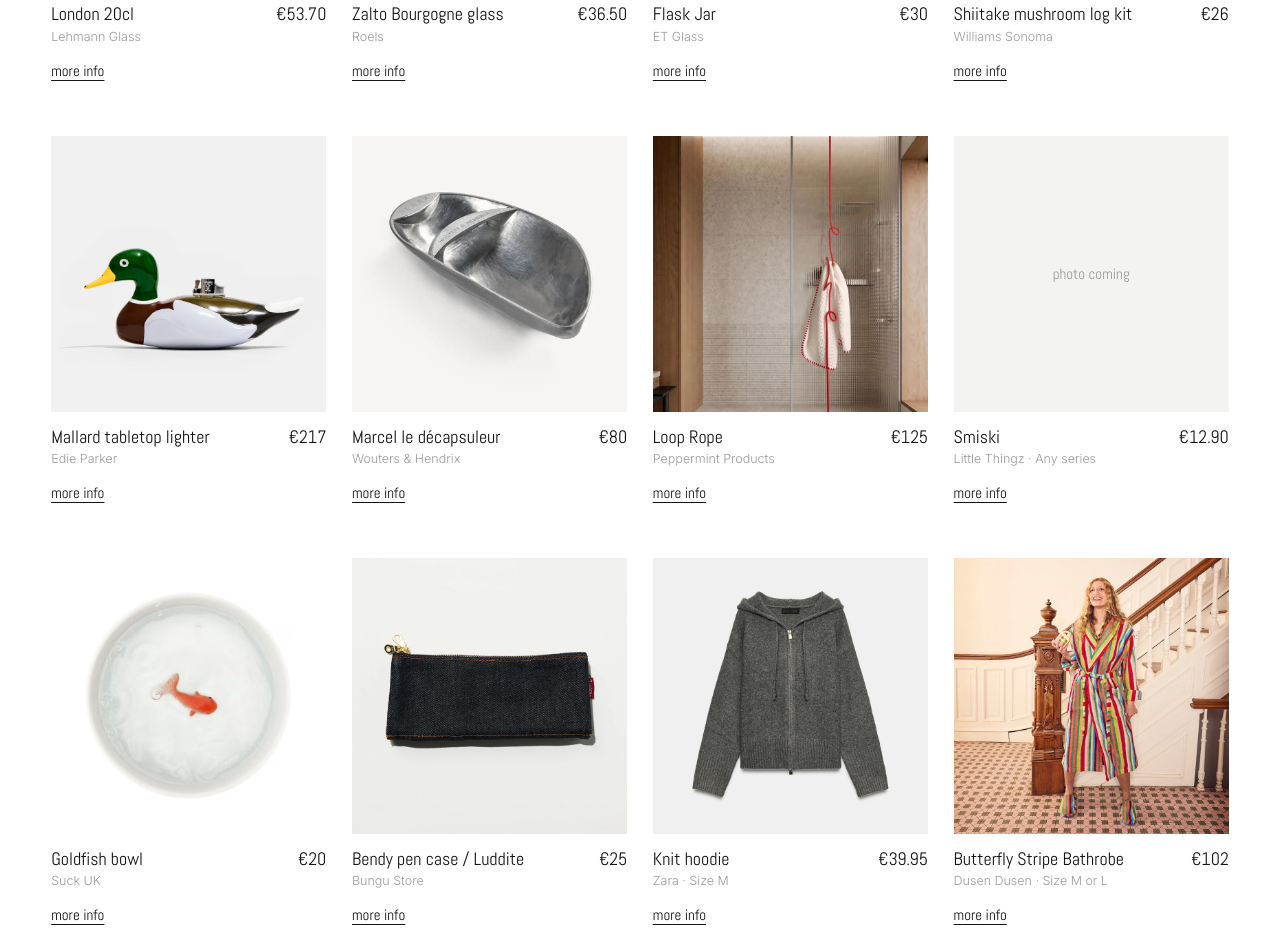
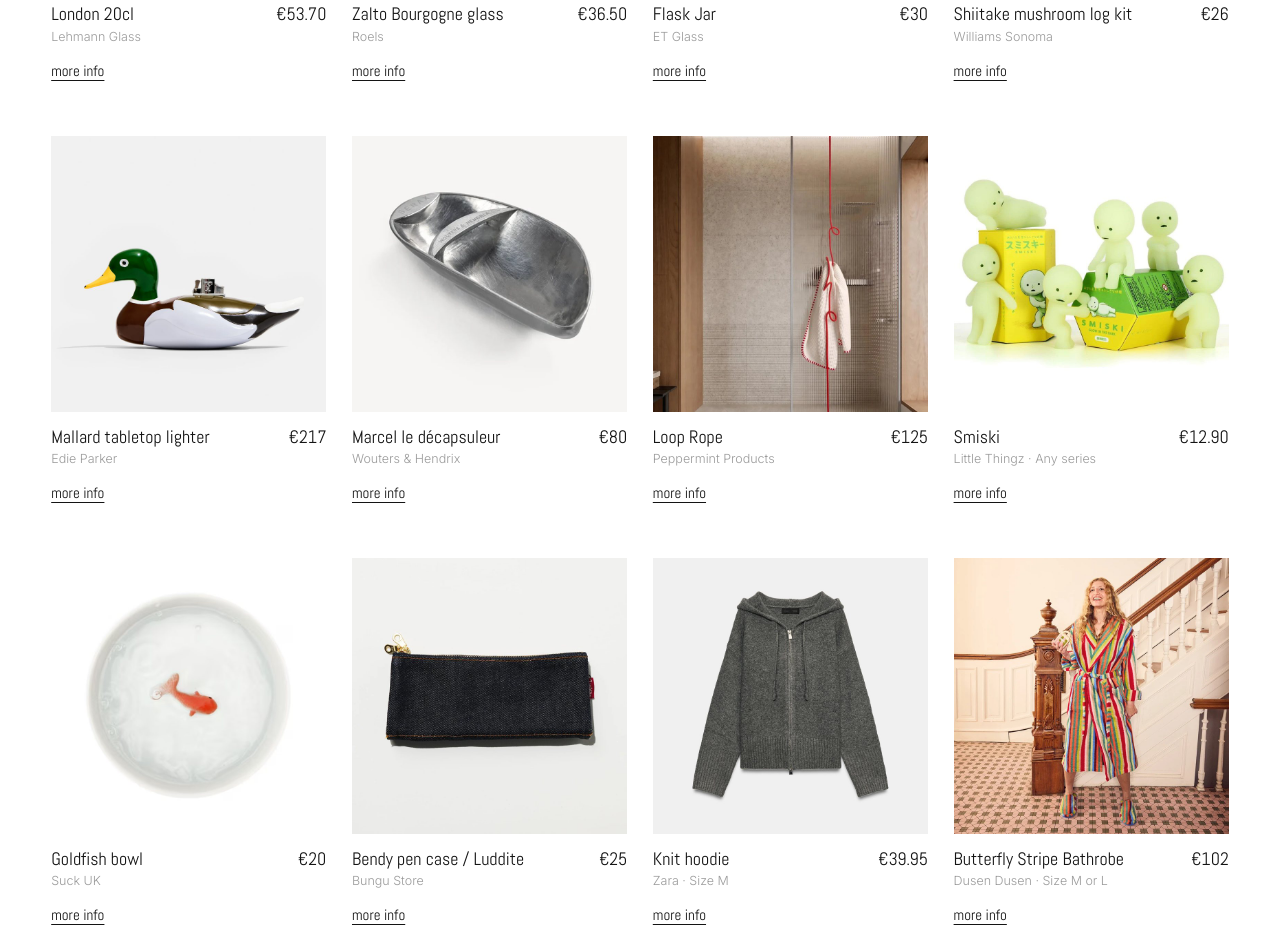
Before and after one commit to loupeeters19-collab/wishlist, a plain HTML site: page index.html in a window 1280 px wide. Shown: the part 1647-2580 px from the top of the page. Drawn offline with nearby package versions, Linux system fonts and the light colour scheme.

Commit message:
Add Smiski photo
Co-Authored-By: Claude Opus 5.5 <noreply@anthropic.com>
Claude-Session: https://claude.ai/code/session_01JaCcZPxWKjn2vnU8GkspZV

```diff
--- a/index.html
+++ b/index.html
@@ -138,7 +138,7 @@ const I=[
 {c:"home",sq:"mallard",n:"Mallard tabletop lighter",shop:"Edie Parker",p:217,pl:"€217",orig:"$250",d:"A hand-painted mallard duck that's also a table lighter.",u:"https://edie-parker.com/products/mallard-tabletop-lighter"},
 {c:"home",sq:"marcel",n:"Marcel le décapsuleur",shop:"Wouters & Hendrix",p:80,pl:"€80",d:"A mussel-shaped bottle opener, a nod to Marcel Broodthaers.",u:"https://wouters-hendrix.com/collections/les-objets-mouleversants/products/marcel-le-decapsuleur"},
 {c:"home",sq:"looprope",n:"Loop Rope",shop:"Peppermint Products",p:125,pl:"€125",d:"A rope that hangs from the ceiling and works as an open wardrobe or towel hanger. In red.",u:"https://peppermintproducts.com/products/loop-ropes?variant=45689738756364"},
-{c:"home",n:"Smiski",shop:"Little Thingz",p:12.9,pl:"€12.90",note:"Any series",d:"A small glow-in-the-dark Smiski figure in a blind box. Any series is fine.",u:"https://www.littlethingz.be/en/go/product/160812644"},
+{c:"home",sq:"smiski",n:"Smiski",shop:"Little Thingz",p:12.9,pl:"€12.90",note:"Any series",d:"A small glow-in-the-dark Smiski figure in a blind box. Any series is fine.",u:"https://www.littlethingz.be/en/go/product/160812644"},
 {c:"home",sq:"goldfish",n:"Goldfish bowl",shop:"Suck UK",p:20,pl:"€20",d:"A white ceramic bowl with a hand-painted 3D goldfish at the bottom.",u:"https://www.amazon.com.be/-/en/SUCK-UK-Novelty-Bowl-Shape/dp/B07P5NHQM3"},
 {c:"home",sq:"pencase",n:"Bendy pen case / Luddite",shop:"Bungu Store",p:25,pl:"€25",orig:"¥4,400",d:"Pen case in Japanese denim or canvas that opens flat into a pen tray.",u:"https://bungu.store/products/bendy-pen-case-luddite?variant=45301056766052"},
 {c:"clothes",sq:"hoodie",n:"Knit hoodie",shop:"Zara",p:39.95,pl:"€39.95",note:"Size M",d:"Zip-up knit hoodie with a drawstring hood.",u:"https://www.zara.com/be/en/knit-hoodie-p02142117.html?v1=597908268"},
```
Also changed, not shown: low-budget/index.html (+1 -1 lines), sq/smiski.jpg (added).
